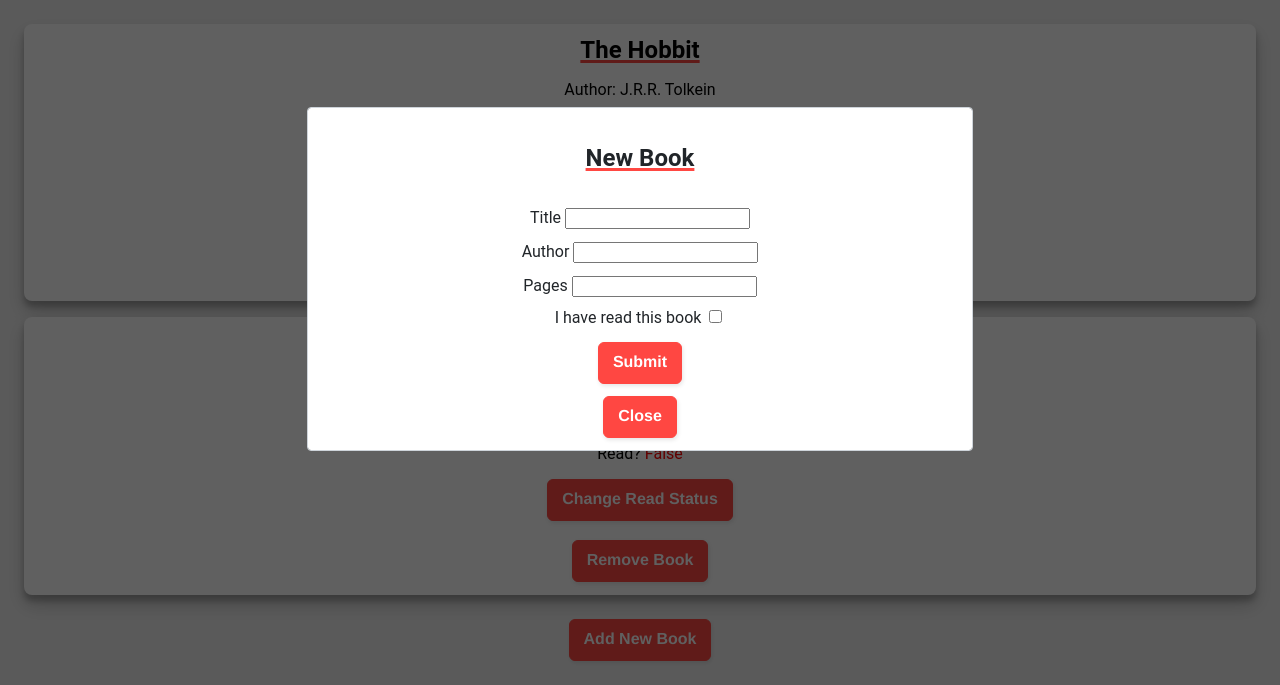
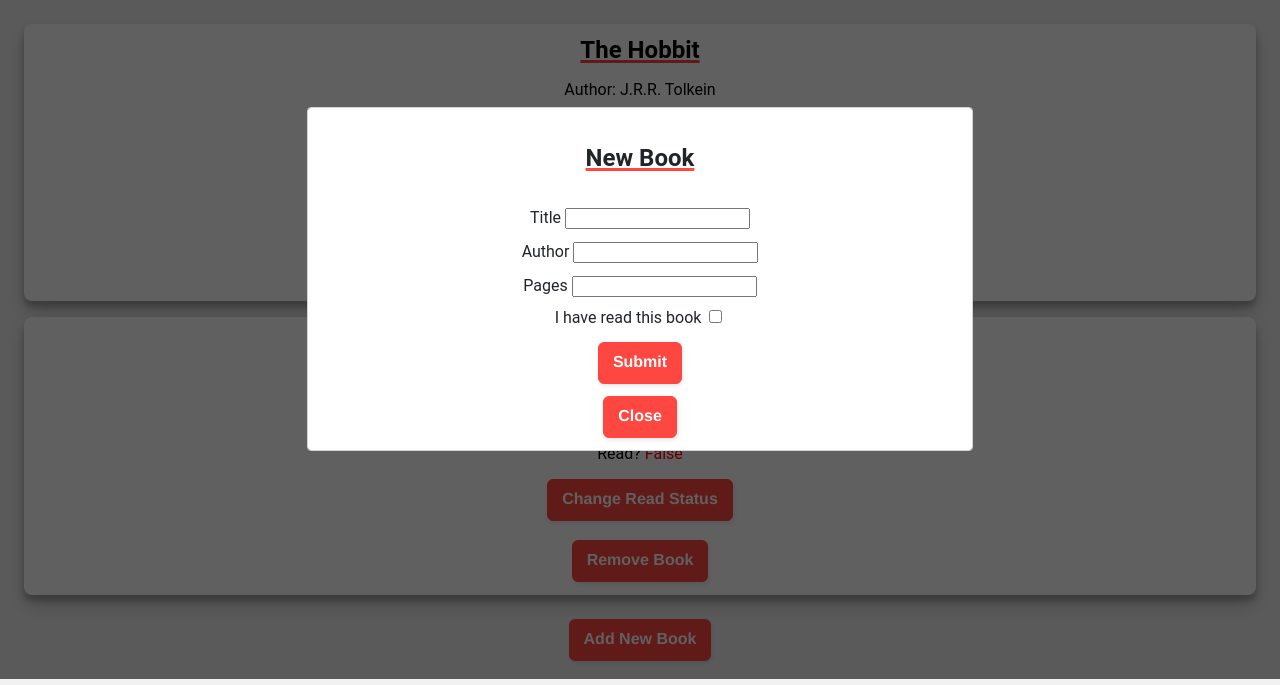
Before and after one commit to mikerachman1/odin-library, a plain HTML site: page index.html in a window 1280 px wide. Both pictures are taken after a click on the button "Add New Book". Shown: the part 121-806 px from the top of the page. Drawn offline with Linux system fonts and the light colour scheme.

Commit message:
changed overlay height to 100%

```diff
--- a/style.css
+++ b/style.css
@@ -8,11 +8,10 @@ body {
 
 .overlay {
   visibility: hidden;
-  z-index: 100;
   background-color: #0000009f;
   position: fixed;
   top: 0; left: 0;
-  width: 100vw; height: 100vw;
+  width: 100vw; height: 100%;
   z-index: 100;
 }
 
```
